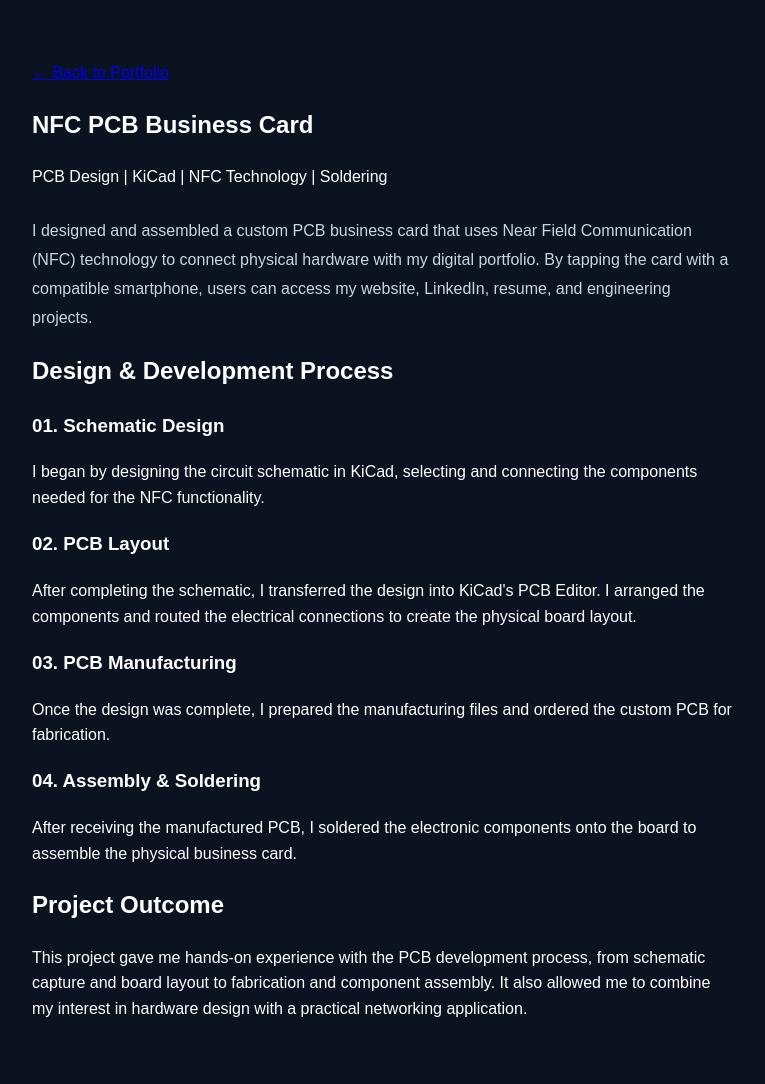
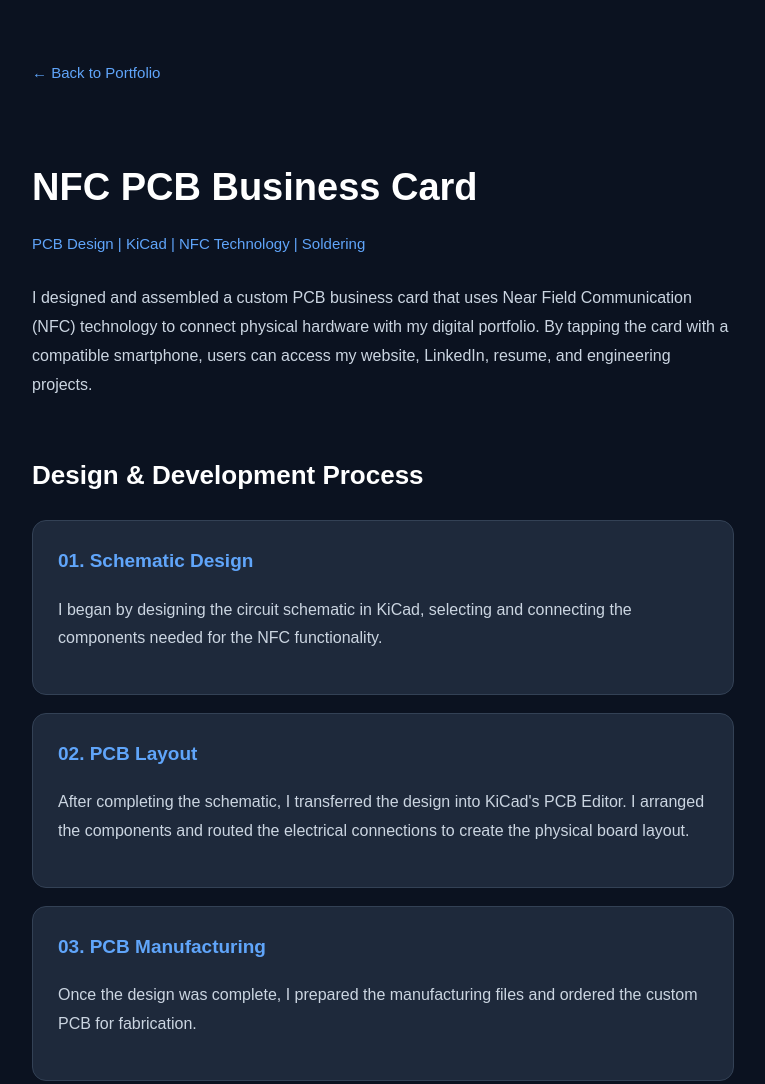
Before and after one commit to marianamunoz-eng/marianamunoz-eng.github.io, a plain HTML site: page projects.html in a window 1280 px wide. Shown: the top 1084 px of the page, without its empty margins (257-1022 px from the left). Drawn offline with Linux system fonts and the light colour scheme.

Commit message:
Update style.css

```diff
--- a/style.css
+++ b/style.css
@@ -154,3 +154,74 @@ body {
         padding: 22px;
     }
 }
+
+
+/* PROJECT DETAIL PAGE */
+
+.back-link {
+    display: inline-block;
+    color: #60a5fa;
+    text-decoration: none;
+    margin-bottom: 40px;
+    font-size: 15px;
+}
+
+.back-link:hover {
+    text-decoration: underline;
+}
+
+.project-header {
+    margin-bottom: 55px;
+}
+
+.project-header h1 {
+    font-size: 38px;
+    margin-bottom: 10px;
+}
+
+.project-subtitle {
+    color: #60a5fa;
+    font-size: 15px;
+    font-weight: 500;
+}
+
+.project-process h2,
+.project-outcome h2 {
+    font-size: 26px;
+    margin-bottom: 24px;
+}
+
+.process-step {
+    background-color: #1e293b;
+    border: 1px solid #334155;
+    border-radius: 14px;
+    padding: 25px;
+    margin-bottom: 18px;
+}
+
+.process-step h3 {
+    color: #60a5fa;
+    margin-top: 0;
+    font-size: 19px;
+}
+
+.process-step p,
+.project-outcome p {
+    color: #cbd5e1;
+    line-height: 1.8;
+}
+
+.project-outcome {
+    margin-top: 55px;
+    margin-bottom: 40px;
+}
+
+@media (max-width: 600px) {
+    .project-header h1 {
+        font-size: 30px;
+    }
+
+    .process-step {
+        padding: 20px;
+    }
+}
```
